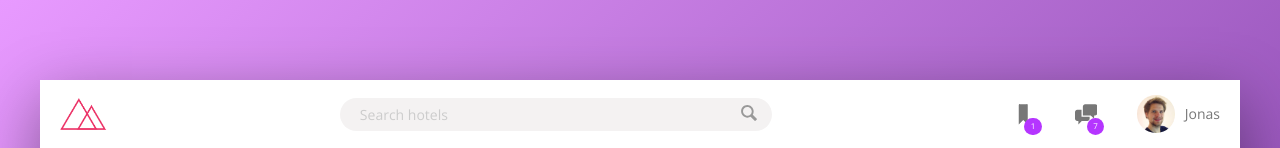
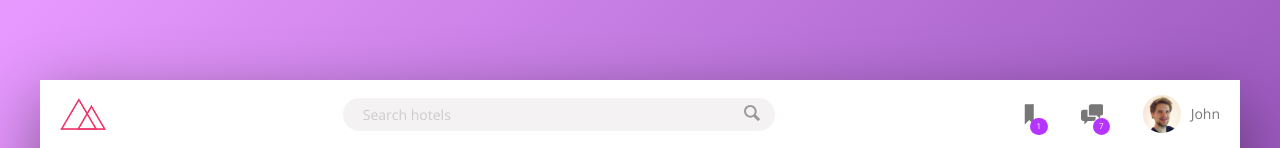
Before and after one commit to theacing/trillo, a website: page src/index.html in a window 1280 px wide. Shown: the top 148 px of the page. Drawn offline with nearby package versions, Linux system fonts and the light colour scheme.

Commit message:
Update index.html

```diff
--- a/src/index.html
+++ b/src/index.html
@@ -38,7 +38,7 @@
                 </div>
                 <div class="user-nav__user">
                     <img src="img/user.jpg" alt="user" class="user-nav__user-photo">
-                    <span class="user-nav__user-name">Jonas</span>
+                    <span class="user-nav__user-name">John</span>
                 </div>
             </nav>
         </header>
```
